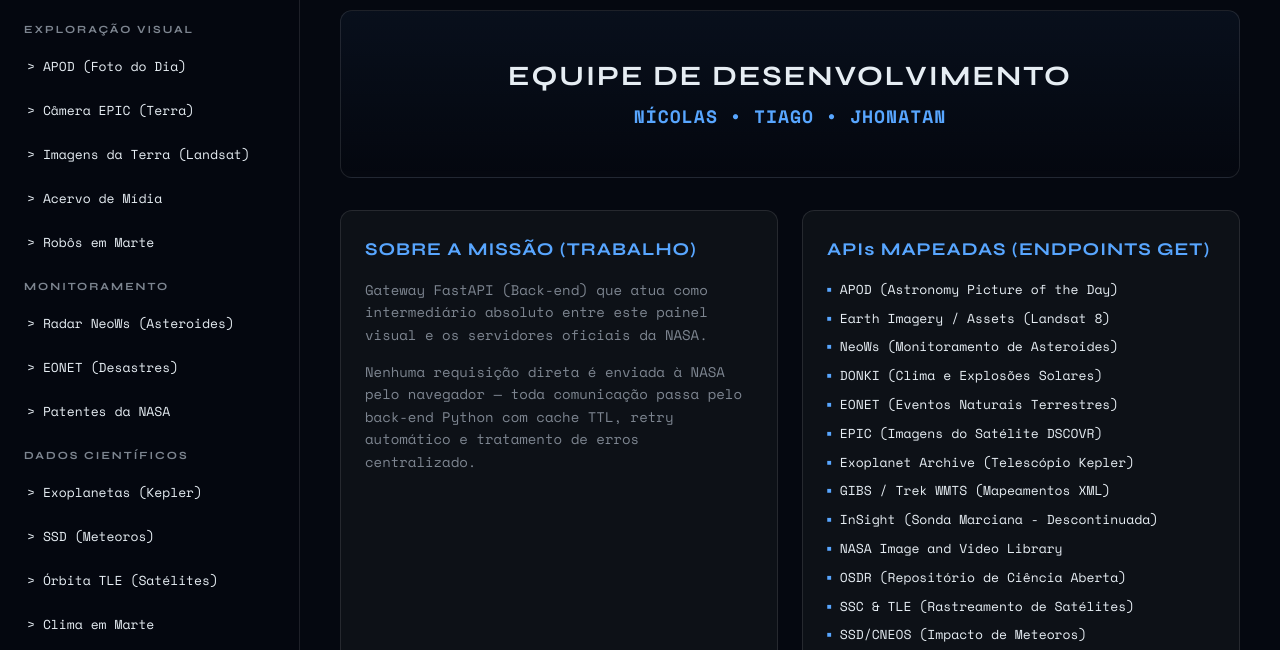
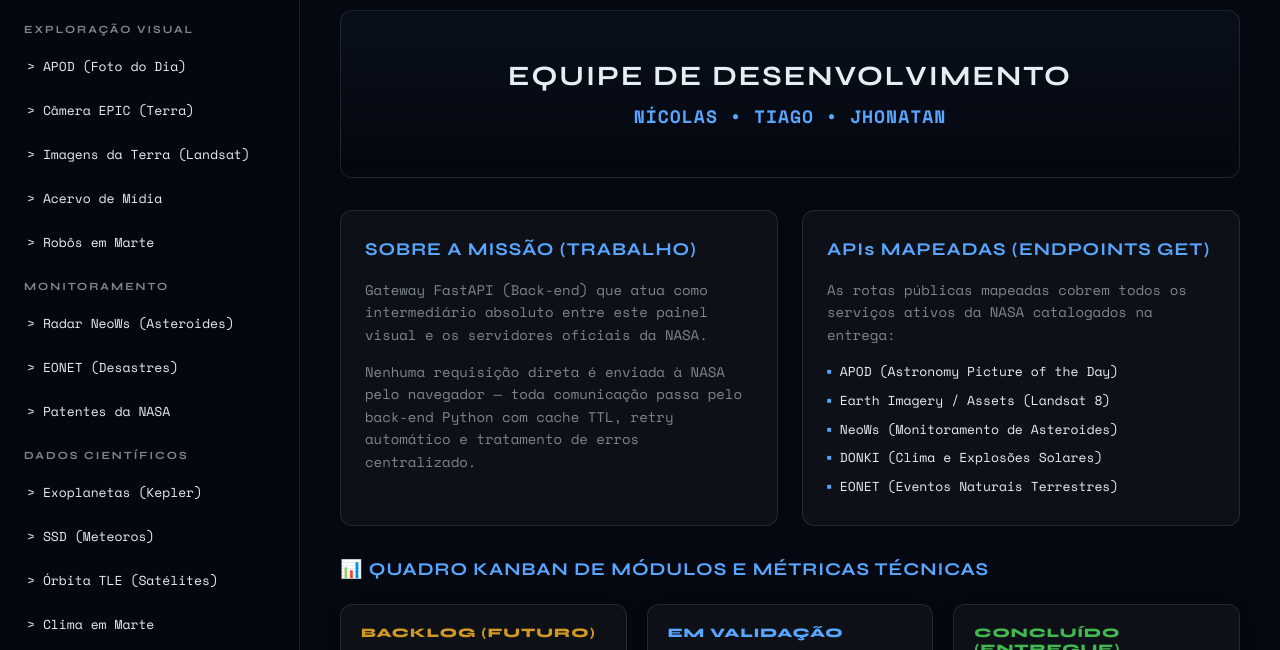
Before and after one commit to Nicolasplg29/Trab_API, a plain HTML site: page index.html in a window 1280 px wide. Shown: the part 150-800 px from the top of the page. Drawn offline with nearby package versions, Linux system fonts and the light colour scheme.

Commit message:
feat: refazendo estrutura

```diff
--- a/index.html
+++ b/index.html
@@ -89,6 +89,23 @@
     .home-card ul li { margin-bottom: 8px; display: flex; align-items: center; gap: 8px;}
     .home-card ul li::before { content: '■'; color: var(--accent); font-size: 8px; }
 
+    /* ─── STYLE DO KANBAN DE CONQUISTAS ─── */
+    .kanban-board { display: grid; grid-template-columns: repeat(auto-fit, minmax(280px, 1fr)); gap: 20px; margin-top: 24px; }
+    .kanban-column { background: var(--surface); border: 1px solid var(--border); border-radius: 12px; padding: 20px; display: flex; flex-direction: column; gap: 12px; box-shadow: 0 4px 15px rgba(0,0,0,0.2); }
+    .kanban-column-title { font-family: 'Syne', sans-serif; font-weight: 800; font-size: 13px; letter-spacing: 1px; text-transform: uppercase; margin-bottom: 5px; display: flex; align-items: center; gap: 8px; }
+    .kanban-column.todo .kanban-column-title { color: var(--amber); }
+    .kanban-column.progress .kanban-column-title { color: var(--accent); }
+    .kanban-column.done .kanban-column-title { color: var(--green); }
+
+    .kanban-card { background: var(--surface2); border: 1px solid var(--border); border-radius: 8px; padding: 14px; text-align: left; transition: 0.2s; }
+    .kanban-card:hover { border-color: var(--border-hover); transform: translateY(-2px); }
+    .kanban-card-title { font-family: 'Space Mono', monospace; font-weight: 700; font-size: 13px; color: var(--text); margin-bottom: 4px; }
+    .kanban-card-desc { font-size: 11px; color: var(--muted); line-height: 1.5; }
+    .kanban-card-badge { display: inline-block; margin-top: 8px; padding: 2px 6px; border-radius: 4px; font-size: 9px; font-weight: 700; letter-spacing: 0.5px; text-transform: uppercase; border: 1px solid transparent; }
+    .kanban-card-badge.tech { color: var(--accent2); border-color: rgba(188,140,255,0.2); background: rgba(188,140,255,0.05); }
+    .kanban-card-badge.infra { color: var(--accent); border-color: rgba(88,166,255,0.2); background: rgba(88,166,255,0.05); }
+    .kanban-card-badge.ux { color: var(--green); border-color: rgba(63,185,80,0.2); background: rgba(63,185,80,0.05); }
+
     .grid { display: grid; grid-template-columns: repeat(auto-fill, minmax(320px, 1fr)); gap: 24px; }
     .table-container { width: 100%; overflow-x: auto; background: var(--surface); border: 1px solid var(--border); border-radius: 8px; box-shadow: 0 10px 30px rgba(0,0,0,0.5); }
     table { width: 100%; border-collapse: collapse; font-size: 13px; text-align: left; }
@@ -114,7 +131,6 @@
     .apod-data h2 { font-family: 'Syne', sans-serif; font-size: 28px; margin-bottom: 10px; color: var(--text); line-height: 1.2;}
     .apod-data p { color: var(--muted); font-size: 14px; line-height: 1.8; margin-top: 20px; }
 
-    /* Earth Imagery */
     .earth-frame { background: var(--surface); border: 1px solid var(--border); border-radius: 12px; padding: 24px; display: flex; gap: 24px; align-items: flex-start; flex-wrap: wrap; }
     .earth-frame img { width: 100%; max-width: 480px; border-radius: 8px; border: 1px solid var(--border); background: #000; }
     .earth-data { flex: 1; min-width: 260px; }
@@ -251,8 +267,9 @@
       epic: {
         title: "Câmera EPIC (Planeta Terra)",
         desc: "Imagens reais diárias do nosso planeta (full disc) capturadas pelo satélite DSCOVR a 1 milhão de milhas de distância.",
-        call: "GET /epic/natural", return: "Array de metadados. O Front-end calcula a URL da imagem.",
-        path: "/epic/natural"
+        tips: "<b>Filtro Temporal:</b> Selecione uma data para carregar os registros específicos daquele dia no histórico da EPIC.",
+        call: "GET /epic/natural?date={AAAA-MM-DD}", return: "Array de metadados das imagens de satélite tiradas na data correspondente.",
+        path: "/epic/natural", inputType: "date", paramKey: "date"
       },
       earth: {
         title: "Imagens da Terra — Landsat 8",
@@ -374,7 +391,8 @@
           </div>
           <div class="home-card">
             <h3>APIs MAPEADAS (ENDPOINTS GET)</h3>
-            <ul>
+            <p>As rotas públicas mapeadas cobrem todos os serviços ativos da NASA catalogados na entrega:</p>
+            <ul style="max-height: 140px; overflow-y: auto; padding-right: 8px;">
               <li>APOD (Astronomy Picture of the Day)</li>
               <li>Earth Imagery / Assets (Landsat 8)</li>
               <li>NeoWs (Monitoramento de Asteroides)</li>
@@ -392,7 +410,66 @@
               <li>Mars Rover Photos (Curiosity)</li>
             </ul>
           </div>
-        </div>`;
+        </div>
+
+        <!-- QUADRO KANBAN DE CONQUISTAS DO PROJETO -->
+        <h3 style="font-family:'Syne',sans-serif; text-transform:uppercase; letter-spacing:1px; margin-top:32px; font-size:18px; color:var(--accent);">
+          📊 Quadro Kanban de Módulos e Métricas Técnicas
+        </h3>
+        <div class="kanban-board">
+          <div class="kanban-column todo">
+            <div class="kanban-column-title">Backlog (Futuro)</div>
+            <div class="kanban-card">
+              <div class="kanban-card-title">Redis Cache Integration</div>
+              <div class="kanban-card-desc">Migrar o cache TTL do gateway em memória para um banco NoSQL distribuído.</div>
+              <span class="kanban-card-badge infra">Infraestrutura</span>
+            </div>
+            <div class="kanban-card">
+              <div class="kanban-card-title">Three.js 3D Space</div>
+              <div class="kanban-card-desc">Gerar órbitas TLE em modelos tridimensionais interativos na interface web.</div>
+              <span class="kanban-card-badge ux">Interface</span>
+            </div>
+          </div>
+
+          <div class="kanban-column progress">
+            <div class="kanban-column-title">Em Validação</div>
+            <div class="kanban-card">
+              <div class="kanban-card-title">Análise de Latência</div>
+              <div class="kanban-card-desc">Otimização fina dos handshakes dos domínios da agência federal.</div>
+              <span class="kanban-card-badge tech">Pesquisa</span>
+            </div>
+            <div class="kanban-card">
+              <div class="kanban-card-title">Sanitização de XMLs</div>
+              <div class="kanban-card-desc">Aprimoramento do encoder ASCII nos payloads de capacidades GIBS/Trek.</div>
+              <span class="kanban-card-badge infra">Infraestrutura</span>
+            </div>
+          </div>
+
+          <div class="kanban-column done">
+            <div class="kanban-column-title">Concluído (Entregue)</div>
+            <div class="kanban-card">
+              <div class="kanban-card-title">Refatoração Modular v7.0</div>
+              <div class="kanban-card-desc">Lógica encapsulada em sub-routers dedicados (Visual, Monitoramento, Ciência).</div>
+              <span class="kanban-card-badge infra">Infraestrutura</span>
+            </div>
+            <div class="kanban-card">
+              <div class="kanban-card-title">Cache TTL Dinâmico</div>
+              <div class="kanban-card-desc">Controle de cache temporizado otimizando limites de tráfego de rede.</div>
+              <span class="kanban-card-badge infra">Infraestrutura</span>
+            </div>
+            <div class="kanban-card">
+              <div class="kanban-card-title">Contingência Inteligente</div>
+              <div class="kanban-card-desc">Fallbacks offline para InSight, Mars Rover e Earth Landsat 8 descontinuados [2.3.1].</div>
+              <span class="kanban-card-badge tech">Funcional</span>
+            </div>
+            <div class="kanban-card">
+              <div class="kanban-card-title">Auto-Retry de Handshake</div>
+              <div class="kanban-card-desc">Recuperação incremental resiliente para falhas do proxy APOD (erros 503).</div>
+              <span class="kanban-card-badge tech">Funcional</span>
+            </div>
+          </div>
+        </div>
+      `;
     }
 
     function updateModuleUI(id) {
```
Also changed, not shown: 1 other file.
